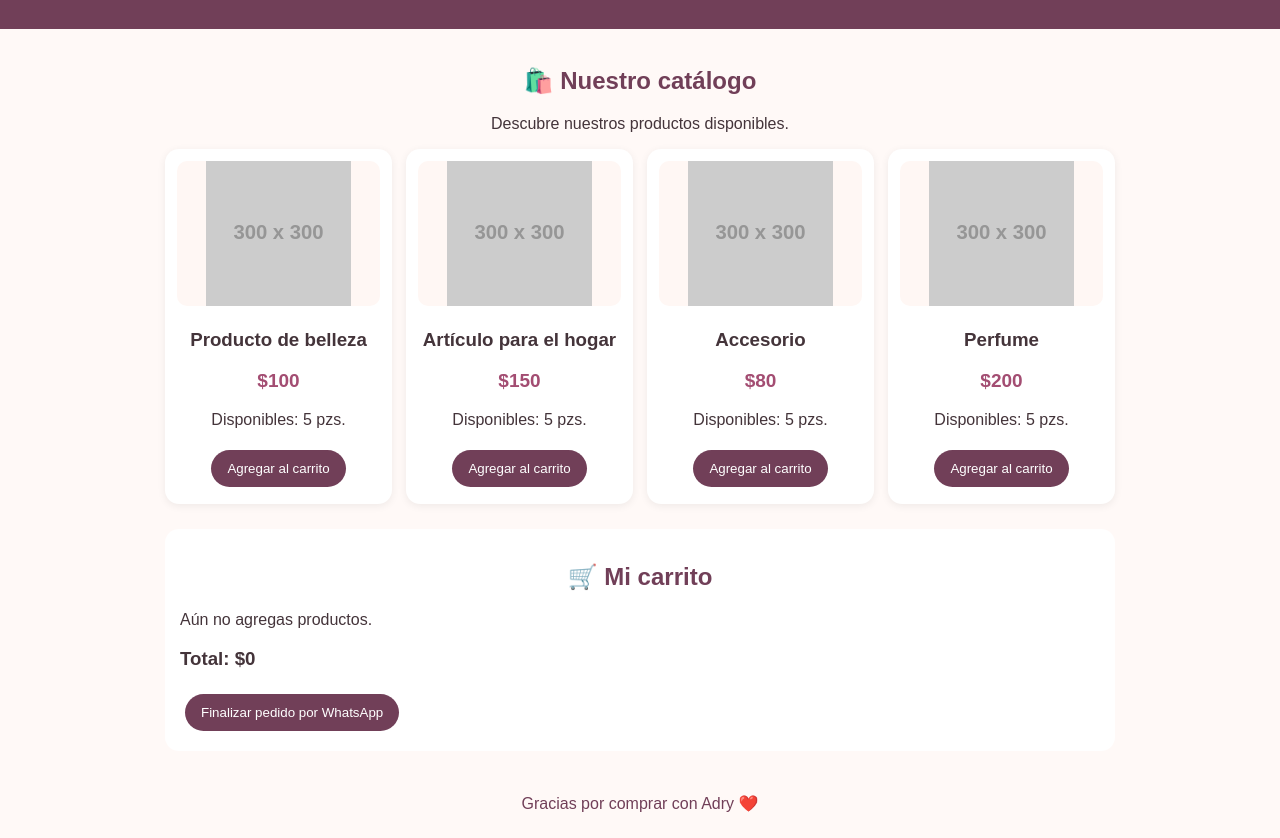
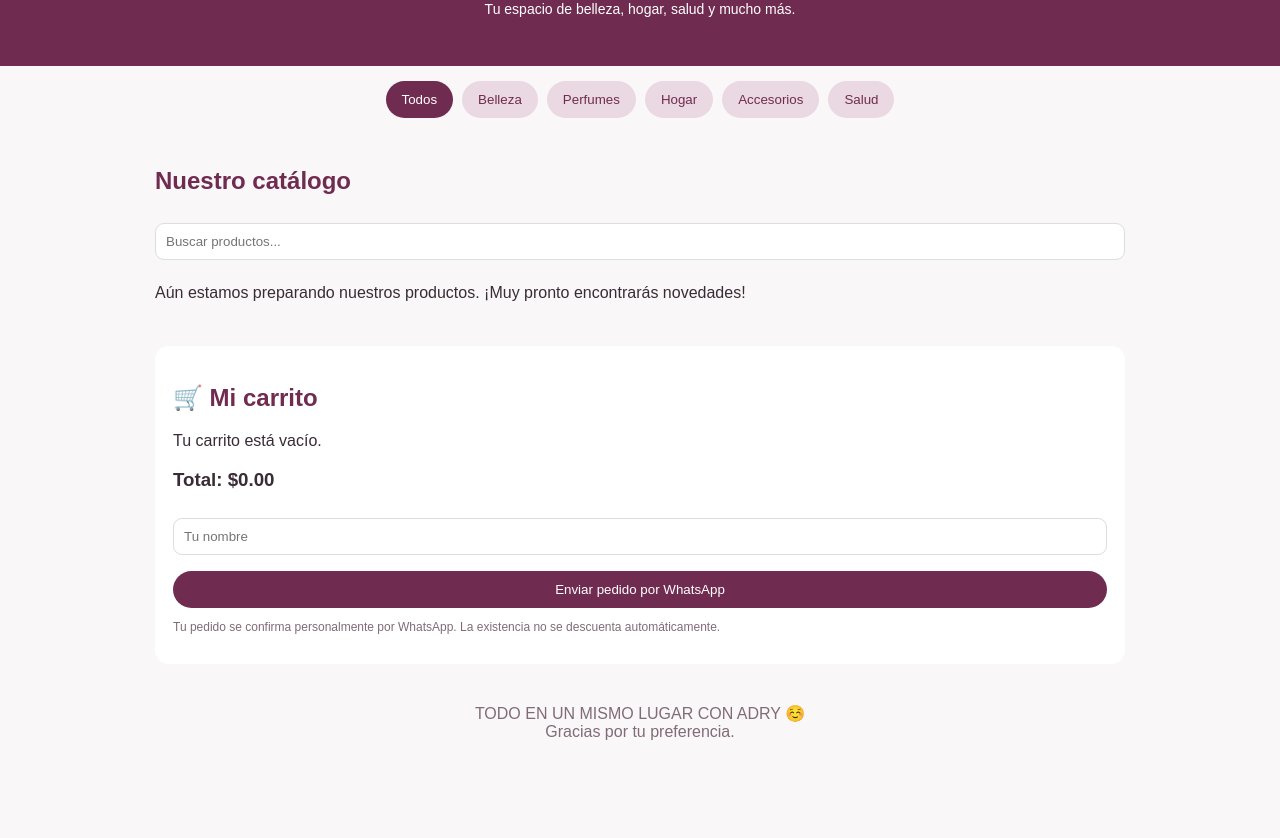
Before and after one commit to ruizadryarr/Catalagos-Adry, a plain HTML site: page index.html in a window 1280 px wide. Shown: the part 97-935 px from the top of the page. After the commit the page ends 863 px from the top, so only its background shows below. Drawn offline with Linux system fonts and the light colour scheme; placeholder pictures from the web are drawn by us.

Commit message:
Actualización  del catálogo Adry

```diff
--- a/index.html
+++ b/index.html
@@ -4,108 +4,164 @@
 <head>
 <meta charset="UTF-8">
 <meta name="viewport" content="width=device-width, initial-scale=1.0">
-<title>Catálogos Adry</title>
+<title>Catálogo Adry</title>
 <style>
-body{margin:0;font-family:Arial,sans-serif;background:#fff9f7;color:#44343a}
-header{background:#713f58;color:white;text-align:center;padding:30px 15px}
-header h1{margin:0;font-size:27px}
-header p{margin-bottom:0}
-main{padding:18px;max-width:950px;margin:auto}
-h2{text-align:center;color:#713f58}
-.grid{display:grid;grid-template-columns:repeat(auto-fit,minmax(145px,1fr));gap:14px}
-.product{background:white;border-radius:14px;padding:12px;text-align:center;box-shadow:0 2px 9px #0001}
-.product img{width:100%;height:145px;object-fit:contain;background:#fff7f4;border-radius:10px}
-.price{font-size:19px;color:#a34d72;font-weight:bold}
-button{background:#713f58;color:white;border:0;border-radius:20px;padding:11px 16px;margin:5px;cursor:pointer}
-.cart{background:white;border-radius:14px;padding:15px;margin-top:25px}
-footer{text-align:center;padding:25px;color:#713f58}
+*{box-sizing:border-box}
+body{margin:0;font-family:Arial,sans-serif;background:#faf7f8;color:#392c35}
+header{background:#702c50;color:white;text-align:center;padding:35px 15px}
+header h1{font-size:25px;letter-spacing:1px}
+header p{font-size:14px}
+nav{display:flex;justify-content:center;gap:9px;flex-wrap:wrap;padding:15px}
+button{cursor:pointer;border:0;border-radius:20px;padding:11px 16px}
+nav button{background:#ead9e2;color:#702c50}
+nav button.active{background:#702c50;color:white}
+main{max-width:1000px;margin:auto;padding:15px}
+h2{color:#702c50}
+#productos{display:grid;grid-template-columns:repeat(auto-fit,minmax(145px,1fr));gap:15px}
+.producto{background:white;border-radius:13px;padding:12px;box-shadow:0 2px 9px #00000012}
+.producto img{width:100%;height:150px;object-fit:contain;background:#f7f1f4;border-radius:9px}
+.producto h3{font-size:15px}
+.precio{font-weight:bold;color:#702c50}
+.producto button,.pedido{background:#702c50;color:white;width:100%;margin-top:8px}
+#carrito{background:white;border-radius:14px;padding:18px;margin-top:28px}
+.linea{display:flex;justify-content:space-between;gap:10px;padding:9px 0;border-bottom:1px solid #eee}
+input{padding:10px;border:1px solid #ddd;border-radius:9px;width:100%;margin:8px 0}
+footer{text-align:center;padding:25px;color:#806b77}
 </style>
 </head>
 <body>
+
 <header>
 <h1>TODO EN UN MISMO LUGAR CON ADRY ☺️</h1>
-<p>Catálogos, belleza, hogar y mucho más</p>
+<p>Tu espacio de belleza, hogar, salud y mucho más.</p>
 </header>
 
+<nav id="categorias">
+<button class="active" onclick="filtrar('Todos',this)">Todos</button>
+<button onclick="filtrar('Belleza',this)">Belleza</button>
+<button onclick="filtrar('Perfumes',this)">Perfumes</button>
+<button onclick="filtrar('Hogar',this)">Hogar</button>
+<button onclick="filtrar('Accesorios',this)">Accesorios</button>
+<button onclick="filtrar('Salud',this)">Salud</button>
+</nav>
+
 <main>
-<h2>🛍️ Nuestro catálogo</h2>
-<p style="text-align:center">Descubre nuestros productos disponibles.</p>
-<div class="grid" id="productos"></div>
+<h2>Nuestro catálogo</h2>
+<input id="busqueda" placeholder="Buscar productos..." oninput="mostrar()">
+<div id="productos"></div>
 
-<div class="cart">
+<section id="carrito">
 <h2>🛒 Mi carrito</h2>
-<div id="carrito">Aún no agregas productos.</div>
-<h3 id="total">Total: $0</h3>
-<button onclick="enviarPedido()">Finalizar pedido por WhatsApp</button>
-</div>
+<div id="lista">Tu carrito está vacío.</div>
+<h3 id="total">Total: $0.00</h3>
+<input id="nombre" placeholder="Tu nombre">
+<button class="pedido" onclick="enviarPedido()">Enviar pedido por WhatsApp</button>
+<p style="font-size:12px;color:#806b77">Tu pedido se confirma personalmente por WhatsApp. La existencia no se descuenta automáticamente.</p>
+</section>
 </main>
 
-<footer>Gracias por comprar con Adry ❤️</footer>
+<footer>
+TODO EN UN MISMO LUGAR CON ADRY ☺️<br>
+Gracias por tu preferencia.
+</footer>
 
 <script>
-const productos = [
-{nombre:"Producto de belleza",precio:100,stock:5},
-{nombre:"Artículo para el hogar",precio:150,stock:5},
-{nombre:"Accesorio",precio:80,stock:5},
-{nombre:"Perfume",precio:200,stock:5}
-];
+const WHATSAPP = "523323793331";
 
-let carrito=[];
+// Aquí agregaremos tus productos y fotografías.
+const productos = [];
 
-function mostrarProductos(){
-document.getElementById("productos").innerHTML=productos.map((p,i)=>`
-<div class="product">
-<img src="https://placehold.co/300x300?text=Producto" alt="Producto">
-<h3>${p.nombre}</h3>
-<p class="price">$${p.precio}</p>
-<p>Disponibles: ${p.stock} pzs.</p>
-<button onclick="agregar(${i})">Agregar al carrito</button>
-</div>`).join("");
+let categoria = "Todos";
+let carrito = [];
+
+function filtrar(nombre,boton){
+ categoria=nombre;
+ document.querySelectorAll("nav button").forEach(b=>b.classList.remove("active"));
+ boton.classList.add("active");
+ mostrar();
 }
 
-function agregar(i){
-let p=productos[i];
-let item=carrito.find(x=>x.i===i);
-let cantidad=item?item.cantidad:0;
-if(cantidad>=p.stock){alert("No hay más piezas disponibles");return;}
-if(item)item.cantidad++;
-else carrito.push({i,cantidad:1});
-mostrarCarrito();
+function mostrar(){
+ const busqueda=document.getElementById("busqueda").value.toLowerCase();
+ const contenedor=document.getElementById("productos");
+ const encontrados=productos.filter(p=>
+ (categoria==="Todos"||p.categoria===categoria)&&
+ p.nombre.toLowerCase().includes(busqueda)&&p.stock>0
+ );
+ if(!encontrados.length){
+ contenedor.innerHTML="<p>Aún estamos preparando nuestros productos. ¡Muy pronto encontrarás novedades!</p>";
+ return;
+ }
+ contenedor.innerHTML=encontrados.map(p=>`
+ <article class="producto">
+ <img src="${p.foto}" alt="${p.nombre}">
+ <h3>${p.nombre}</h3>
+ <p class="precio">$${p.precio.toFixed(2)}</p>
+ <p>Disponibles: ${p.stock} pzs.</p>
+ <button onclick="agregar(${p.id})">Agregar al carrito</button>
+ </article>`).join("");
 }
 
-function mostrarCarrito(){
-let total=0;
-document.getElementById("carrito").innerHTML=carrito.length?
-carrito.map(x=>{
-let p=productos[x.i];
-total+=p.precio*x.cantidad;
-return `<p>${p.nombre} x ${x.cantidad} — $${p.precio*x.cantidad}
-<button onclick="quitar(${x.i})">Quitar</button></p>`;
-}).join(""):"Aún no agregas productos.";
-document.getElementById("total").textContent="Total: $"+total;
+function agregar(id){
+ const p=productos.find(x=>x.id===id);
+ const cantidad=carrito.find(x=>x.id===id);
+ if(!p||p.stock<=0)return;
+ if(cantidad){
+ if(cantidad.cantidad>=p.stock){alert("No hay más piezas disponibles.");return;}
+ cantidad.cantidad++;
+ }else{
+ carrito.push({id,cantidad:1});
+ }
+ actualizar();
 }
 
-function quitar(i){
-let item=carrito.find(x=>x.i===i);
-if(item.cantidad>1)item.cantidad--;
-else carrito=carrito.filter(x=>x.i!==i);
-mostrarCarrito();
+function actualizar(){
+ const lista=document.getElementById("lista");
+ if(!carrito.length){
+ lista.innerHTML="Tu carrito está vacío.";
+ }else{
+ lista.innerHTML=carrito.map(c=>{
+ const p=productos.find(x=>x.id===c.id);
+ return `<div class="linea">
+ <span>${p.nombre} x ${c.cantidad}</span>
+ <span>$${(p.precio*c.cantidad).toFixed(2)}
+ <button onclick="quitar(${p.id})">−</button></span>
+ </div>`;
+ }).join("");
+ }
+ const total=carrito.reduce((s,c)=>{
+ const p=productos.find(x=>x.id===c.id);
+ return s+p.precio*c.cantidad;
+ },0);
+ document.getElementById("total").textContent="Total: $"+total.toFixed(2);
+}
+
+function quitar(id){
+ const c=carrito.find(x=>x.id===id);
+ if(c){
+ c.cantidad--;
+ if(c.cantidad<=0)carrito=carrito.filter(x=>x.id!==id);
+ }
+ actualizar();
 }
 
 function enviarPedido(){
-if(!carrito.length){alert("Agrega productos primero");return;}
-let mensaje="Hola Adry, me interesa hacer este pedido:\n";
-let total=0;
-carrito.forEach(x=>{
-let p=productos[x.i];
-mensaje+=`${p.nombre} x ${x.cantidad} - $${p.precio*x.cantidad}\n`;
-total+=p.precio*x.cantidad;
-});
-mensaje+="Total: $"+total;
-window.open("https://wa.me/523323793331?text="+encodeURIComponent(mensaje),"_blank");
+ if(!carrito.length){alert("Agrega productos a tu carrito primero.");return;}
+ const nombre=document.getElementById("nombre").value.trim();
+ if(!nombre){alert("Escribe tu nombre, por favor.");return;}
+ let mensaje="Hola Adry, soy "+nombre+". Me interesa realizar este pedido:\n\n";
+ carrito.forEach(c=>{
+ const p=productos.find(x=>x.id===c.id);
+ mensaje+=p.nombre+" x "+c.cantidad+" = $"+(p.precio*c.cantidad).toFixed(2)+"\n";
+ });
+ const total=carrito.reduce((s,c)=>s+productos.find(x=>x.id===c.id).precio*c.cantidad,0);
+ mensaje+="\nTotal: $"+total.toFixed(2);
+ mensaje+="\n\nQuisiera confirmar disponibilidad y entrega.";
+ window.open("https://wa.me/"+WHATSAPP+"?text="+encodeURIComponent(mensaje),"_blank");
 }
 
-mostrarProductos();
+mostrar();
+actualizar();
 </script>
 </body>
 </html>
```
